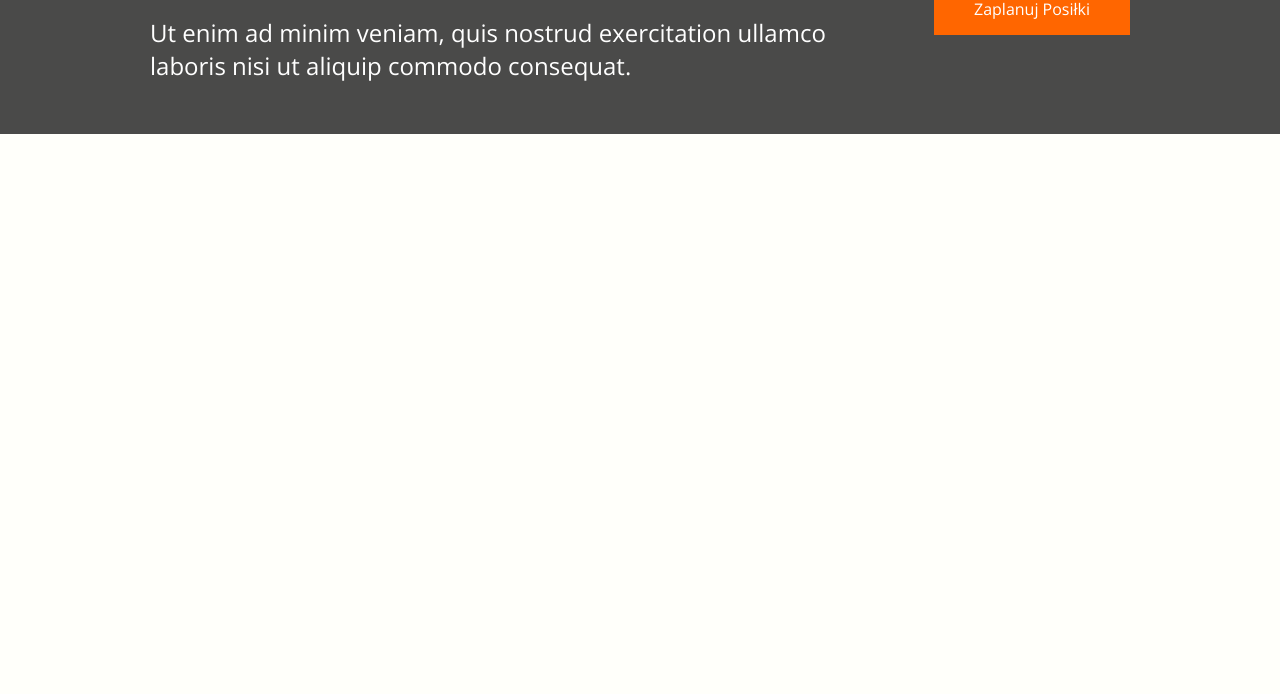
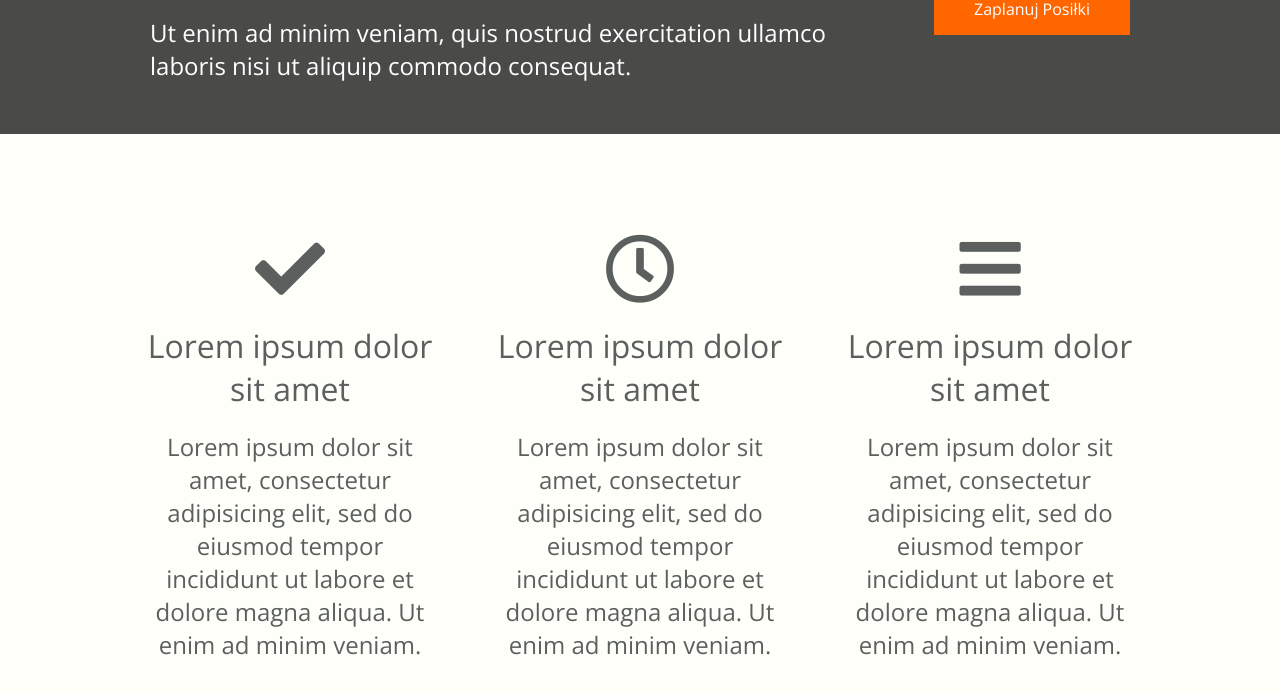
Before and after one commit to emcecha/zaplanuj-jedzonko, a website: page index.html in a window 1280 px wide. Shown: the part 716-1410 px from the top of the page. Before the commit the page ends 850 px from the top, so only its background shows below. Drawn offline with nearby package versions, Linux system fonts and the light colour scheme; files that its build step writes are made by us from their sources; files whose address does not match are found by name; a web font is replaced by a local one.

Commit message:
dodanie sekcji o aplikacji do landing page, ostylowanie sekcji about-app

```diff
--- a/index.html
+++ b/index.html
@@ -95,6 +95,30 @@
         </div>
     </section>
 
+    <section class="about-app container">
+        <div class="about-app__col">
+            <i class="fas fa-check about-app__icon"></i>
+            <h2 class="about-app__title">Lorem ipsum dolor sit amet</h2>
+            <p class="about-app__text">
+                Lorem ipsum dolor sit amet, consectetur adipisicing elit, sed do eiusmod tempor incididunt ut labore et dolore magna aliqua. Ut enim ad minim veniam.
+            </p>
+        </div>
+        <div class="about-app__col">
+            <i class="far fa-clock about-app__icon"></i>
+            <h2 class="about-app__title">Lorem ipsum dolor sit amet</h2>
+            <p class="about-app__text">
+                Lorem ipsum dolor sit amet, consectetur adipisicing elit, sed do eiusmod tempor incididunt ut labore et dolore magna aliqua. Ut enim ad minim veniam.
+            </p>
+        </div>
+        <div class="about-app__col">
+            <i class="fas fa-bars about-app__icon"></i>
+            <h2 class="about-app__title">Lorem ipsum dolor sit amet</h2>
+            <p class="about-app__text">
+                Lorem ipsum dolor sit amet, consectetur adipisicing elit, sed do eiusmod tempor incididunt ut labore et dolore magna aliqua. Ut enim ad minim veniam.
+            </p>
+        </div>
+    </section>
+
 
 </body>
 
--- a/scss/main.scss
+++ b/scss/main.scss
@@ -7,3 +7,4 @@
 @import "partials/page_navigation";
 @import "partials/page_carousel";
 @import "partials/page_call_to_action";
+@import "partials/page_about_app";
--- /dev/null
+++ b/scss/partials/_page_about_app.scss
@@ -0,0 +1,26 @@
+.about-app {
+    display: flex;
+    justify-content: space-between;
+    padding: 100px 0;
+
+    &__col {
+        width: 30%;
+        text-align: center;
+        color: $aside-bcg-color;
+    }
+
+    &__icon {
+        font-size: 70px;
+        margin-bottom: 20px;
+    }
+
+    &__title {
+        font-size: 32px;
+        font-weight: 400;
+        margin-bottom: 20px;
+    }
+
+    &__text {
+        font-size: 24px;
+    }
+}
--- a/scss/partials/_page_carousel.scss
+++ b/scss/partials/_page_carousel.scss
@@ -29,8 +29,7 @@
         background-repeat: no-repeat;
         background-size: 100%;
         background-position: center;
-        border: 2px solid white;
-        background-color: rgba(255,255,255,0.5);
+        border: 2px solid $screen-bcg-color;
 
         &--one {
             background-image: url("../img/slide1.jpeg");
```
